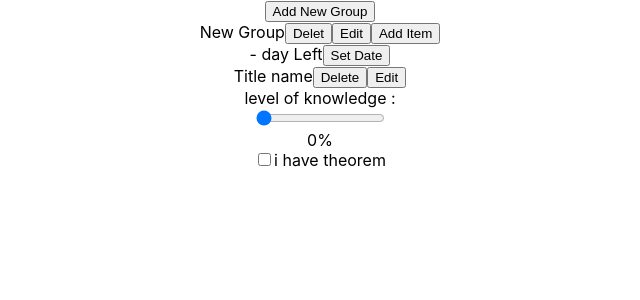
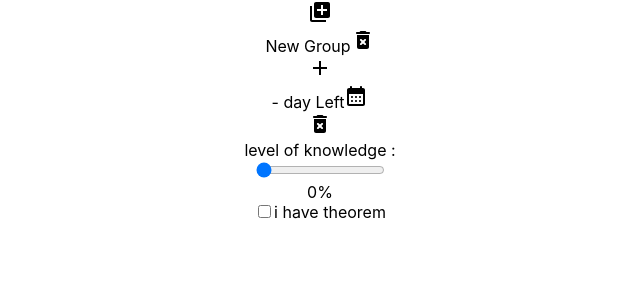
Before and after one commit to cintia-sari/items-list-in-react, a React (Create React App) app: page / in a window 1280 px wide. Shown: the top 300 px of the page, without its empty margins (320-960 px from the left). Built offline with nearby package versions, Linux system fonts and the light colour scheme.

Commit message:
ikonok hozzáadása

```diff
--- a/package.json
+++ b/package.json
@@ -4,6 +4,10 @@
   "private": true,
   "homepage": "http://cintia-sari.github.io/items-list-in-react",
   "dependencies": {
+    "@emotion/react": "^11.10.6",
+    "@emotion/styled": "^11.10.6",
+    "@mui/icons-material": "^5.11.9",
+    "@mui/material": "^5.11.10",
     "@testing-library/jest-dom": "^5.16.5",
     "@testing-library/react": "^13.4.0",
     "@testing-library/user-event": "^13.5.0",
--- a/src/Components/AddGroup/AddGroup.jsx
+++ b/src/Components/AddGroup/AddGroup.jsx
@@ -1,4 +1,8 @@
-import React from 'react'
+import React from 'react';
+import AddToPhotosIcon from '@mui/icons-material/AddToPhotos';
+
+
+
 
 export default function AddGroup(props) {
   const handleSubmit=(e)=>{
@@ -8,7 +12,7 @@ export default function AddGroup(props) {
   }
   return (
      <div>
-        <button onClick={handleSubmit}>Add New Group</button>
+      <AddToPhotosIcon onClick={handleSubmit}/>
      </div>
   )
 }
--- a/src/Components/GroupList/GroupList.jsx
+++ b/src/Components/GroupList/GroupList.jsx
@@ -1,5 +1,10 @@
 import React from 'react';
 import ItemList from '../ItemList/ItemList';
+import Delet from '@mui/icons-material/DeleteForeverRounded';
+import AddIcon from '@mui/icons-material/Add';
+import Calendar from '@mui/icons-material/CalendarMonthRounded';
+import OkCalendar from '@mui/icons-material/EventAvailableRounded';
+import Save from '@mui/icons-material/TaskAltRounded';
 
 export default function GroupList(props) {
 
@@ -7,6 +12,7 @@ export default function GroupList(props) {
 
   const delet=(e)=>{
      props.handleDelet(e.target.dataset.id);
+     console.log(e.target.dataset.id)
   }
 
   const editing=(e)=>{
@@ -42,27 +48,30 @@ export default function GroupList(props) {
               data-id={group.id}
               required
               />
-              <button
-                onClick={editing}
-                data-id={group.id}
-                type='submit'>Save</button>
+              <Save
+              onClick={editing}
+              data-id={group.id}
+              type='submit' />
             </label>
          </div>
          :
          <div key={group.id}>
-            {group.title}
-            <button onClick={delet} data-id={group.id}>Delet</button>
-            <button onClick={editing} data-id={group.id}>Edit</button>
-            <button onClick={addItem} data-id={group.id}>Add Item</button>
+            <div onDoubleClick={editing} data-id={group.id}>
+              {group.title}
+              <Delet onClick={delet} data-id={group.id}/>
+              </div>
+
+
+            <AddIcon onClick={addItem} data-id={group.id}/>
             <div> { group.setExamDate ?
                      <label for="examDate" key="examDate">
                       <input type="date" name="exam-date" value={group.examDate} onChange={newDate} data-id={group.id}/>
-                      <button onClick={examDateButton} data-id={group.id}>Save</button>
-                      </label>
+                      <OkCalendar button onClick={examDateButton} data-id={group.id}/>
+                     </label>
                     :
                     <>
                       <span>{group.dayLeft} day Left</span>
-                      <button onClick={examDateButton} data-id={group.id}>Set Date</button>
+                      <Calendar onClick={examDateButton} data-id={group.id}/>
                     </>
                   }
             </div>
--- a/src/Components/ItemList/ItemList.jsx
+++ b/src/Components/ItemList/ItemList.jsx
@@ -1,4 +1,6 @@
 import React from 'react';
+import Save from '@mui/icons-material/TaskAltRounded';
+import Delet from '@mui/icons-material/DeleteForeverRounded';
 
 export default function ItemList(props) {
 
@@ -39,14 +41,12 @@ const setTheorem=(e)=>{
                     onChange={rename}
                     required
                     />
-                    <button onClick={edit} data-id={item.id} >Ok</button>
+                    <Save onClick={edit} data-id={item.id}/>
                   </label>
                 </div>
               :
                 <div key={item.id}>
-                    {item.name}
-                    <button onClick={delet} data-id={item.id}>Delete</button>
-                    <button onClick={edit} data-id={item.id}>Edit</button>
+                  <Delet onClick={delet} data-id={item.id}/>
                     <div>
                       <label>
                        <div>level of knowledge :</div>
```
Also changed, not shown: 1 other file (tests, documents, lock files or other folders).
